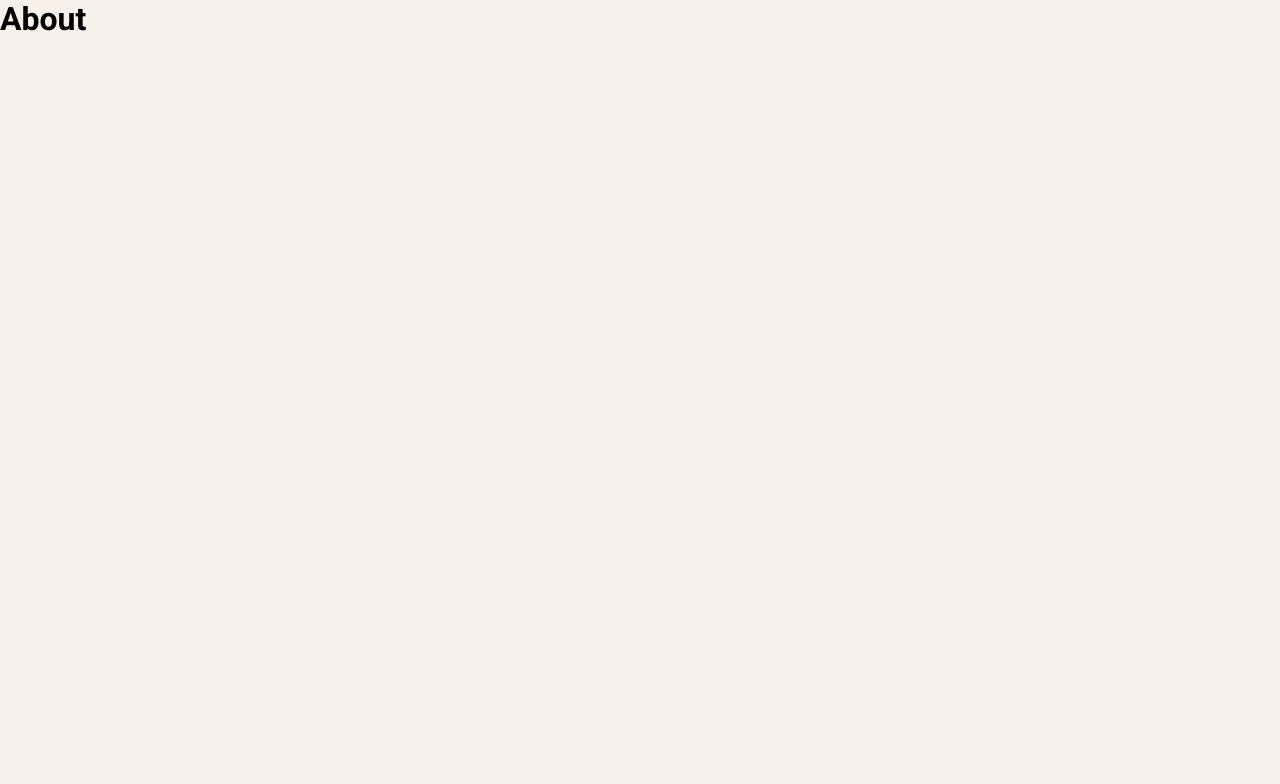
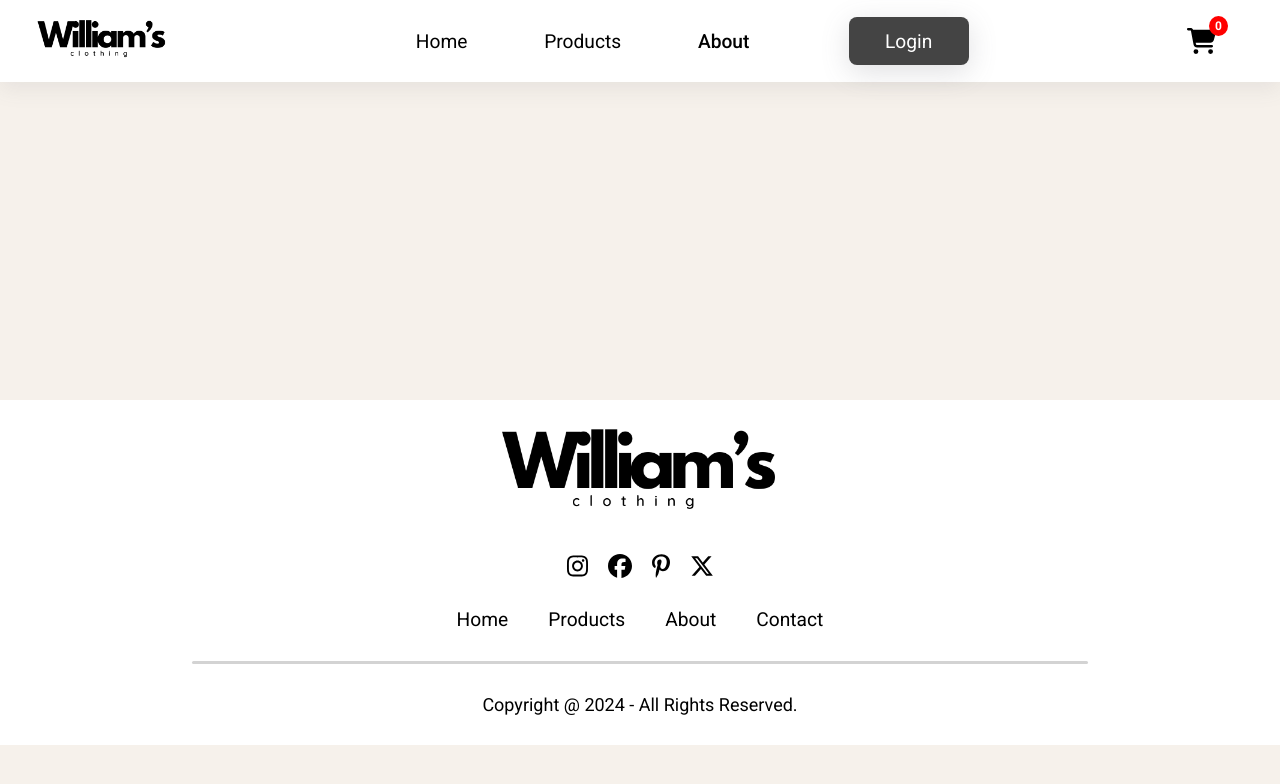
Before and after one commit to WilliamMattsson1/ecom-fullstack, a React (Vite) app in the folder frontend/: page /about in a window 1280 px wide. Shown: the top 784 px of the page. Built offline with nearby package versions, Linux system fonts and the light colour scheme.

Commit message:
Implemented active state for nav links

```diff
--- a/frontend/src/Components/Navbar/Navbar.css
+++ b/frontend/src/Components/Navbar/Navbar.css
@@ -39,6 +39,10 @@ img {
 
 .nav-link {
     position: relative;
+}
+
+.nav-link.active {
+    font-weight: 500;
 }
 
 .nav-link::before {
--- a/frontend/src/Components/Navbar/Navbar.tsx
+++ b/frontend/src/Components/Navbar/Navbar.tsx
@@ -1,5 +1,5 @@
 import { useState } from 'react'
-import { Link } from 'react-router-dom'
+import { Link, NavLink } from 'react-router-dom'
 import './Navbar.css'
 
 import { FontAwesomeIcon } from '@fortawesome/react-fontawesome'
@@ -34,9 +34,14 @@ const Navbar = () => {
             <ul className={`nav-links ${isMenuOpen ? 'active' : ''}`}>
                 {links.map((link, index) => (
                     <li key={index} className="nav-link">
-                        <Link to={link.url} className="nav-link">
+                        <NavLink
+                            to={link.url}
+                            className={({ isActive }) =>
+                                isActive ? 'nav-link active' : 'nav-link'
+                            }
+                        >
                             {link.text}
-                        </Link>
+                        </NavLink>
                     </li>
                 ))}
 
--- a/frontend/src/Pages/AboutPage/AboutPage.tsx
+++ b/frontend/src/Pages/AboutPage/AboutPage.tsx
@@ -1,7 +1,11 @@
+import Footer from '../../Components/Footer/Footer'
+import Navbar from '../../Components/Navbar/Navbar'
+
 const AboutPage = () => {
     return (
         <div>
-            <h1>About</h1>
+            <Navbar />
+            <Footer />
         </div>
     )
 }
```
